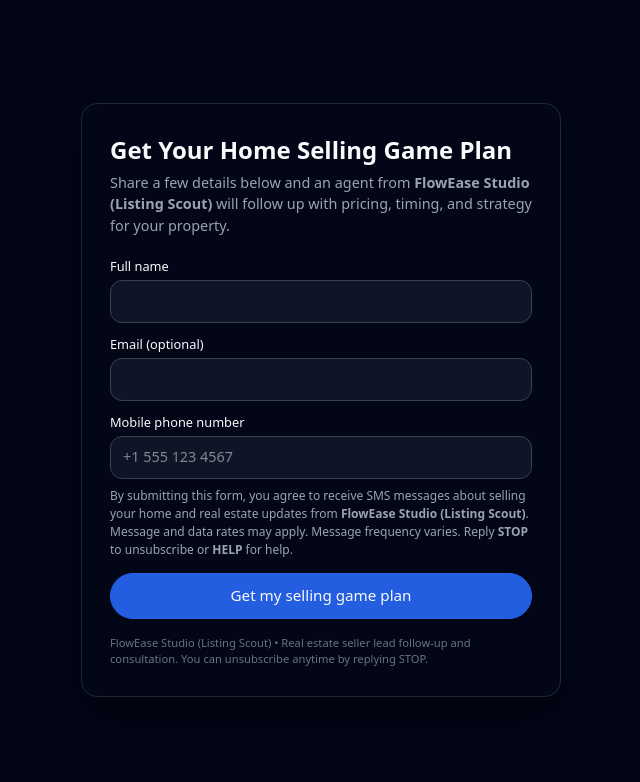
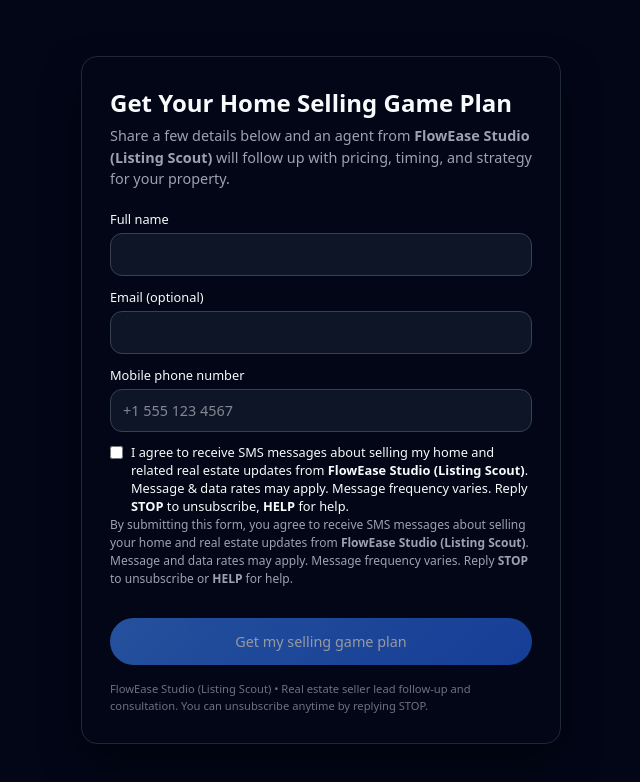
Before and after one commit to machaihenterprise-lab/listing-scout, a Next.js app: page /seller-opt-in in a window 1280 px wide. Shown: the top 782 px of the page, without its empty margins (319-959 px from the left). Built offline with nearby package versions, Linux system fonts and the light colour scheme.

Commit message:
app/seller-opt-in/page.tsx

```diff
--- a/app/seller-opt-in/page.tsx
+++ b/app/seller-opt-in/page.tsx
@@ -3,12 +3,36 @@
 import { FormEvent, useState } from "react";
 
 export default function SellerOptInPage() {
+  const [name, setName] = useState("");
+  const [email, setEmail] = useState("");
+  const [phone, setPhone] = useState("");
+  const [loading, setLoading] = useState(false);
+  const [message, setMessage] = useState<string | null>(null);
   const [submitting, setSubmitting] = useState(false);
   const [submitted, setSubmitted] = useState(false);
+  const [consent, setConsent] = useState(false);
+  const [error, setError] = useState<string | null>(null);
+
 
   const handleSubmit = async (e: FormEvent) => {
     e.preventDefault();
     setSubmitting(true);
+
+  const trimmedPhone = phone.trim();
+  if (!trimmedPhone) {
+  setError("Please enter your mobile phone number.");
+  return;
+}
+
+  if (!consent) {
+  setError("Please check the box to agree to receive SMS messages.");
+  return;
+}
+
+  setError(null);
+  setMessage(null);
+  setLoading(true);
+
 
     // For Telnyx approval we ONLY need the UI + text.
     // You can later replace this with a call to your Supabase API
@@ -164,6 +188,31 @@
               />
             </div>
 
+                  <label
+                 style={{
+                 display: "flex",
+                 alignItems: "flex-start",
+                 gap: "0.5rem",
+                 fontSize: "0.8rem",
+                 lineHeight: 1.4,
+                 marginTop: "0.75rem",
+             }}
+           >
+        <input
+              type="checkbox"
+              checked={consent}
+              onChange={(e) => setConsent(e.target.checked)}
+              style={{ marginTop: "0.15rem" }}
+          />
+        <span>
+              I agree to receive SMS messages about selling my home and related real
+              estate updates from <strong>FlowEase Studio (Listing Scout)</strong>.
+              Message &amp; data rates may apply. Message frequency varies. Reply{" "}
+             <strong>STOP</strong> to unsubscribe, <strong>HELP</strong> for help.
+        </span>
+      </label>
+
+
              {/* Telnyx / carrier-friendly consent text */}
             <p
               style={{
@@ -183,24 +232,50 @@
 
                       <button
             type="submit"
-              disabled={submitting}
+            disabled={loading || !name.trim() || !phone.trim() || !consent}
             style={{
+              marginTop: "1rem",
               width: "100%",
-                padding: "0.65rem 0.75rem",
+              padding: "0.8rem 1rem",
               borderRadius: "999px",
-                border: "1px solid #2563eb",
-                backgroundColor: submitting
-                  ? "rgba(37, 99, 235, 0.5)"
-                  : "rgba(37, 99, 235, 0.95)",
-                color: "#f9fafb",
-                fontSize: "0.95rem",
+              border: "none",
+              background:
+                "linear-gradient(135deg, rgba(59,130,246,1), rgba(37,99,235,1))",
+              fontSize: "0.9rem",
               fontWeight: 500,
-                cursor: submitting ? "default" : "pointer",
+              cursor:
+                loading || !name.trim() || !phone.trim() || !consent
+                  ? "default"
+                  : "pointer",
+              opacity:
+                loading || !name.trim() || !phone.trim() || !consent ? 0.6 : 1,
             }}
           >
-              {submitting ? "Submitting…" : "Get my selling game plan"}
+            {loading ? "Submitting..." : "Get my selling game plan"}
           </button>
-          </form>
+
+          {error && (
+            <p
+              style={{
+                marginTop: "0.5rem",
+                fontSize: "0.8rem",
+                color: "#f87171",
+              }}
+            >
+              {error}
+            </p>
+          )}
+
+          {message && (
+            <p
+              style={{
+                marginTop: "0.5rem",
+                fontSize: "0.8rem",
+                color: "#6ee7b7",
+              }}
+            >
+              {message}
+            </p>
           )}
 
           <p
@@ -213,6 +288,8 @@
             FlowEase Studio (Listing Scout) • Real estate seller lead follow-up
             and consultation. You can unsubscribe anytime by replying STOP.
             </p>
+        </form>
+        )}
         </div>
         </main>
     );
```
Lines whose indentation alone changed are shown as unchanged.
